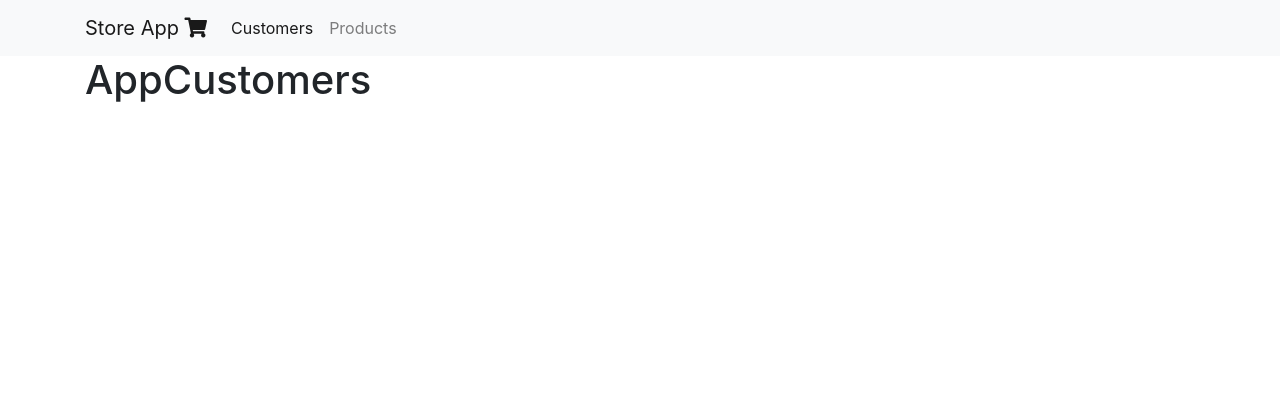
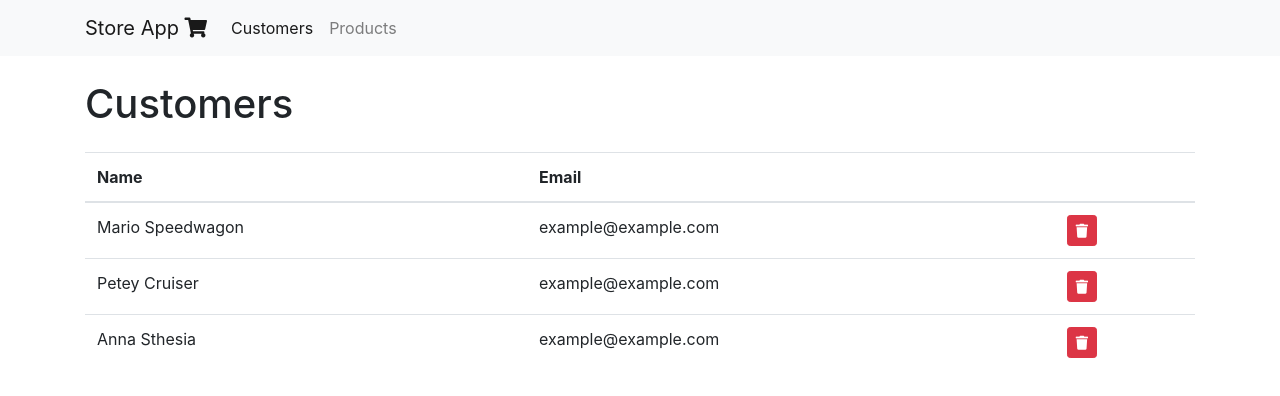
Before and after one commit to dusankaK/store-app, a Vue app: page /customers in a window 1280 px wide. Shown: the top 396 px of the page. Built offline with nearby package versions, Linux system fonts and the light colour scheme; the HTML template or start-up script is replaced by a standard one.

Commit message:
Zadatak 2

```diff
--- a/src/components/AppCustomers.vue
+++ b/src/components/AppCustomers.vue
@@ -1,9 +1,48 @@
 <template>
-    <h1>AppCustomers</h1>
+    <div>
+        <h1 class="my-4">Customers</h1>
+    <table class="table">
+        <thead>
+            <tr>
+                <th>Name</th>
+                <th>Email</th>
+                <th>&nbsp;</th>
+            </tr>
+        </thead>
+        <tbody>
+            <tr v-for="(customer, key) in customers" v-bind:key="key">
+                <td>{{ customer.fullName}}</td>
+                <td>{{ customer.email}}</td>
+                <td>
+                    <button class="btn btn-danger btn-sm" @click="deleteCustomer(key)">
+                        <i class="fas fa-trash"></i>
+                    </button>
+                </td>
+            </tr>
+        </tbody>
+    </table>
+    </div>
 </template>
 
 <script>
+
+    import{ customerService } from "../services/CustomerService.js";
+
 export default {
+    data() {
+        return {
+            customers: customerService.list()
+        }
+    },
+
+    methods: {
+        deleteCustomer(customer) {
+            customerService.remove(customer)
+        }
+    }
+
+
+
 
 }
 </script>
--- /dev/null
+++ b/src/services/CustomerService.js
@@ -0,0 +1,76 @@
+const customers = [
+    {
+      id: 1,
+      fullName: "Mario Speedwagon",
+      email: "example@example.com",
+      products: []
+    },
+    {
+      id: 2,
+      fullName: "Petey Cruiser",
+      email: "example@example.com",
+      products: []
+    },
+    {
+      id: 3,
+      fullName: "Anna Sthesia",
+      email: "example@example.com",
+      products: []
+    }
+  ];
+
+  let nextId = 4;
+
+  export default class CustomerService {
+    /**
+     * Gets the list of customers
+     *
+     * @returns Array
+     */
+    list() {
+      return customers;
+    }
+
+    /**
+     * Finds a customer by id
+     *
+     * @param {Number} id
+     *
+     * @returns Object
+     */
+    find(id) {
+      return customers.find(customer => customer.id === id);
+    }
+
+    /**
+     * Adds a customer
+     *
+     * @param {Object} customer
+     */
+    add(customer) {
+      customer.id = nextId;
+      customers.push({ ...customer });
+      nextId++;
+    }
+
+    /**
+     * Removes a customer
+     *
+     * @param {Object} customer
+     */
+    remove(customer) {
+      customers.splice(customers.indexOf(customer), 1);
+    }
+
+    /**
+     * Adds product to the customer
+     *
+     * @param {Object} customer
+     * @param {Object} product
+     */
+    addProductToCustomer(customer, product) {
+      customer.products.push({ ...product });
+    }
+  }
+
+  export const customerService = new CustomerService();
```
Also changed, not shown: src/App.vue (+0 -9 lines).
